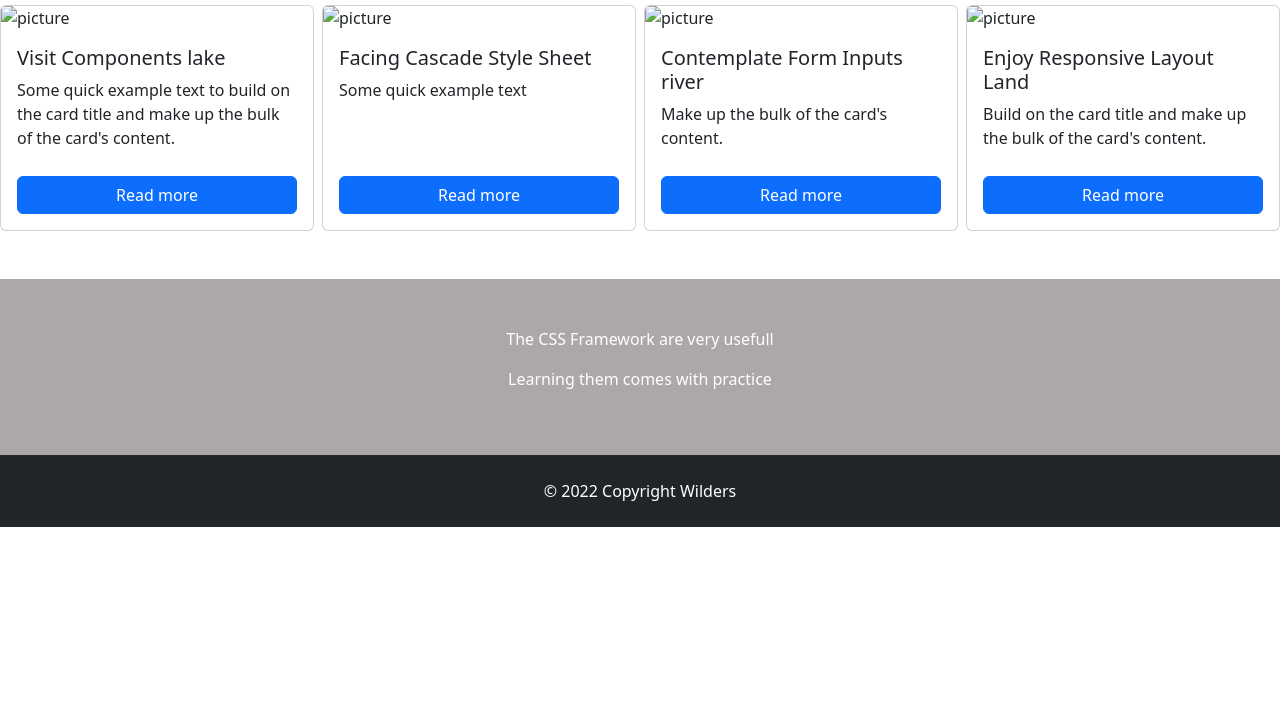
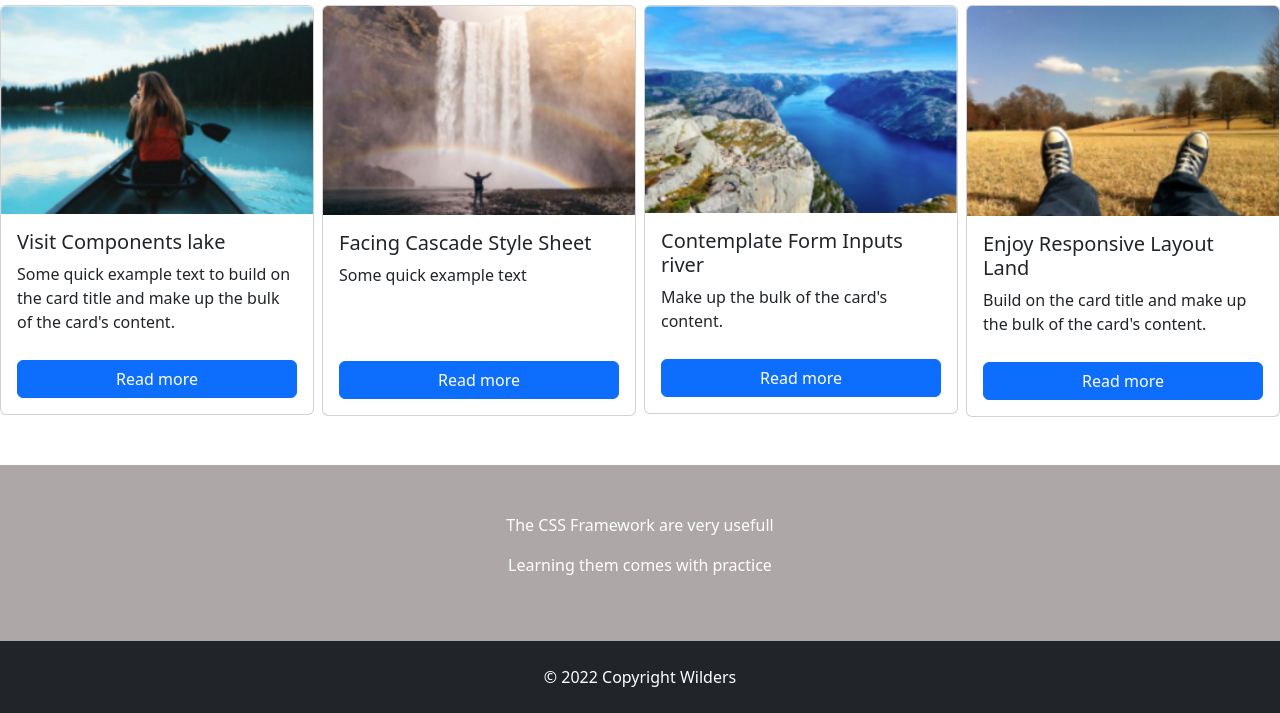
Before and after one commit to NefytZ/Bootstrapquest, a plain HTML site: page index.html in a window 1280 px wide. Shown: the part 147-860 px from the top of the page. Before the commit the page ends 800 px from the top, so only its background shows below. Drawn offline with nearby package versions, Linux system fonts and the light colour scheme; the site is published under a folder, as on GitHub Pages, so addresses that start at the root find nothing.

Commit message:
fix img src

```diff
--- a/index.html
+++ b/index.html
@@ -46,7 +46,7 @@
   <div class="row row-cols-2 row-cols-md-4 g-2">
     <div class="col">
       <div class="card">
-        <img src="/assets/2.png" class="card-img-top" alt="picture">
+        <img src="assets/2.png" class="card-img-top" alt="picture">
         <div class="card-body d-flex flex-column">
           <h5 class="card-title">Visit Components lake</h5>
           <p class="card-text">Some quick example text to build on the card title and make up the bulk of the card's
@@ -57,7 +57,7 @@
     </div>
     <div class="col">
       <div class="card">
-        <img src="/assets/1.png" class="card-img-top" alt="picture">
+        <img src="assets/1.png" class="card-img-top" alt="picture">
         <div class="card-body d-flex flex-column">
           <h5 class="card-title">Facing Cascade Style Sheet</h5>
           <p class="card-text">Some quick example text</p>
@@ -67,7 +67,7 @@
     </div>
     <div class="col">
       <div class="card">
-        <img src="/assets/3.png" class="card-img-top" alt="picture">
+        <img src="assets/3.png" class="card-img-top" alt="picture">
         <div class="card-body d-flex flex-column">
           <h5 class="card-title">Contemplate Form Inputs river</h5>
           <p class="card-text">Make up the bulk of the card's content.</p>
@@ -77,7 +77,7 @@
     </div>
     <div class="col">
       <div class="card">
-        <img src="/assets/4.png" class="card-img-top" alt="picture">
+        <img src="assets/4.png" class="card-img-top" alt="picture">
         <div class="card-body d-flex flex-column">
           <h5 class="card-title">Enjoy Responsive Layout Land</h5>
           <p class="card-text">Build on the card title and make up the bulk of the card's content.</p>
```
